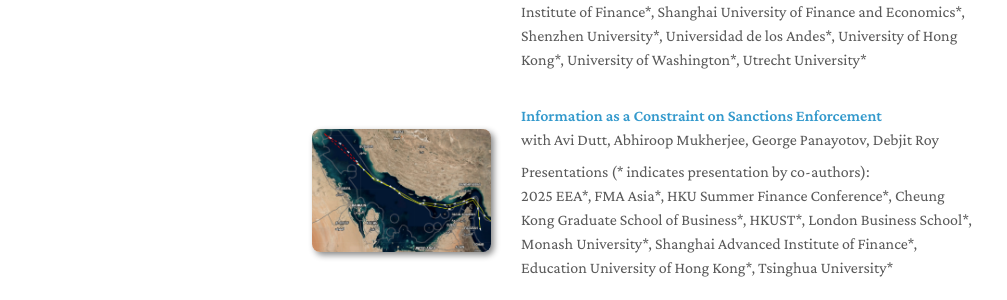
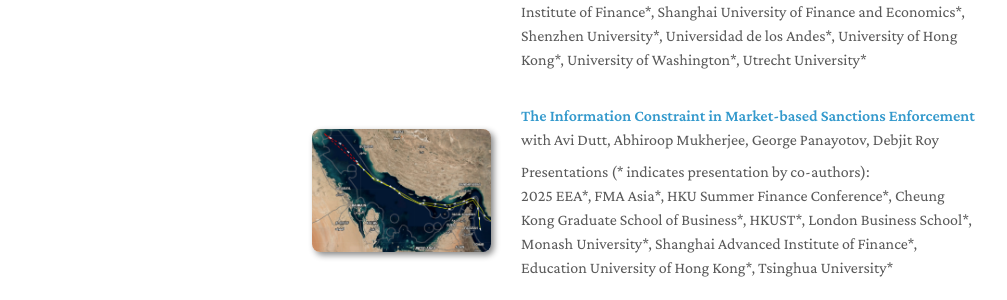
Before and after one commit to xd-wen/xd-wen.github.io, a Jekyll site: the page built from index.md, in a window 1280 px wide and 1218 px high. Shown: the part 812-1112 px from the top of the window, without its empty margins (128-1135 px from the left). Built offline with Jekyll 4.4.1, drawn with Linux system fonts in a browser that asks for light colours; a style sheet for code colours, icons or effects is not loaded; our own code applies the rules of GitHub Pages for plain Markdown files.

Commit message:
Update publications.yml

```diff
--- a/_data/publications.yml
+++ b/_data/publications.yml
@@ -10,7 +10,7 @@ main:
     conference: Presentations (* indicates presentation by co-authors)&#58;<br>2025 CICF, 2024 WFA, 2024 EFA*, 2024 CFRN Young Finance Scholars Forum* (Keynote), 2024 Renmin University SFAF* (Keynote), 2024 Greater China Area Finance Conference* (Keynote), 2023 Guanghua International Symposium on Finance*, 2023 Five Star Workshop*, Jupiter Asset Management*, Korean Securities Association*, Capital University of Economics and Business*, Chinese Academy of Sciences*, City University of London*, HKUST*, Johns Hopkins University*, Michigan State University*, Penn State University*, Shanghai Advanced Institute of Finance*, Shanghai University of Finance and Economics*, Shenzhen University*, Universidad de los Andes*, University of Hong Kong*, University of Washington*, Utrecht University*
     image: ./assets/img/fig_ESG_WD.png
 
-  - title: "Information as a Constraint on Sanctions Enforcement"
+  - title: "The Information Constraint in Market-based Sanctions Enforcement"
     authors: with Avi Dutt, Abhiroop Mukherjee, George Panayotov, Debjit Roy
     conference: Presentations (* indicates presentation by co-authors)&#58;<br>2025 EEA*, FMA Asia*, HKU Summer Finance Conference*, Cheung Kong Graduate School of Business*, HKUST*, London Business School*, Monash University*, Shanghai Advanced Institute of Finance*, Education University of Hong Kong*, Tsinghua University*
     image: ./assets/img/fig_SSSS.png
```
